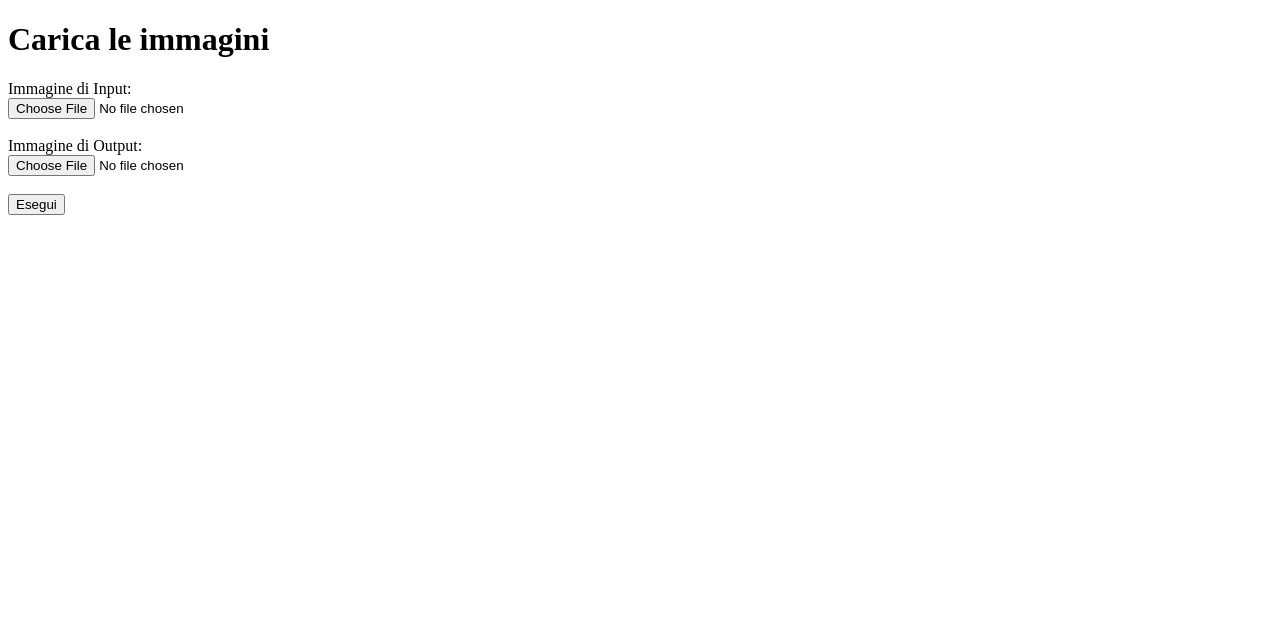
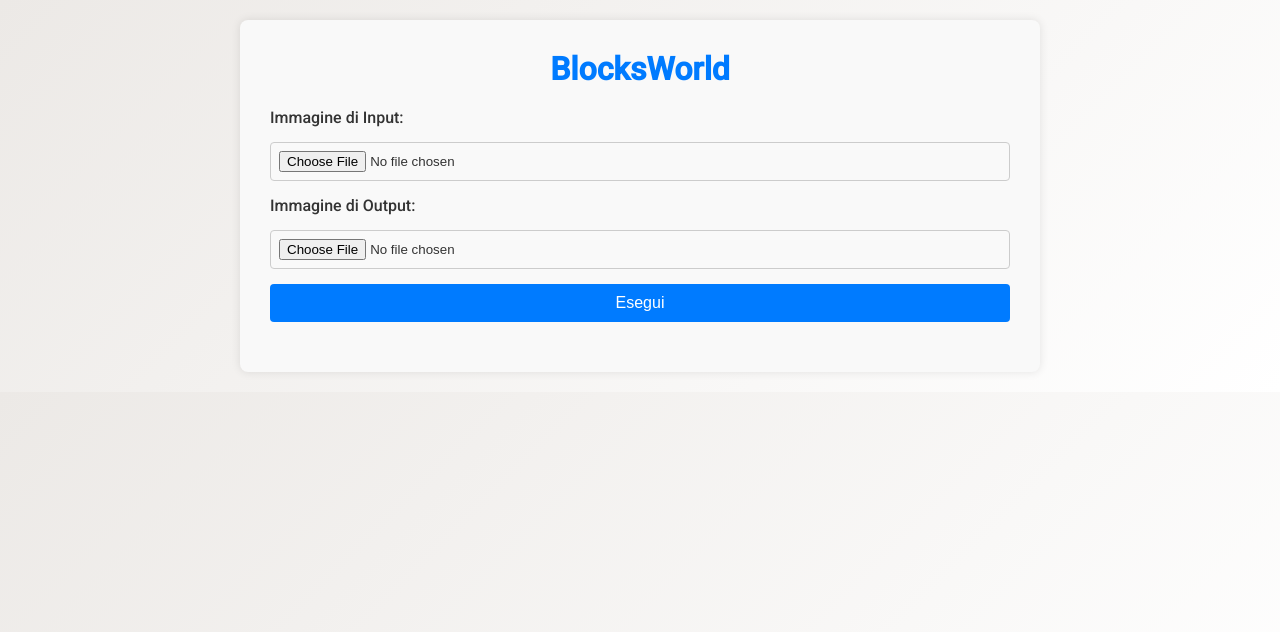
Before and after one commit to Phlaveeoh/BlocksWorld_2425, a Flask app: page / in a window 1280 px wide. Shown: the top 632 px of the page. Run offline with Flask 3, Linux system fonts and the light colour scheme; parts of the project's set-up code (start-up, migrations or seed data) failed here and were passed over; some libraries are stand-ins or nearby versions.

Commit message:
Migliorata la gestione dei Form tramite l'utilizzo dei WebSocket per non ricaricare la pagina. - Migliorata anche la parte frontend aggiungendo il log degli stati sempre grazie ai WS

```diff
--- a/app/main.py
+++ b/app/main.py
@@ -1,23 +1,31 @@
+import eventlet
+eventlet.monkey_patch()  # DEVE ESSERE la primissima istruzione, prima di qualsiasi altro import
+
+import os
 from flask import Flask, request, render_template, url_for
-import os
+from flask_socketio import SocketIO
 from keras.models import load_model
 import Riconoscimento as ric
 import Problema as problema
 import CreaGif
+import time
 
 app = Flask(__name__,
             static_folder=os.path.join(os.path.dirname(__file__), '../static'),
             template_folder=os.path.join(os.path.dirname(__file__), 'templates'))
 app.config['UPLOAD_FOLDER'] = 'uploads'
 app.config['STATIC_FOLDER'] = 'static/result'
+app.config['SERVER_NAME'] = 'localhost:5000'
+app.config['PREFERRED_URL_SCHEME'] = 'http'
 
-# Carica il modello una sola volta
+# Inizializza SocketIO
+socketio = SocketIO(app)
+
+# Carica il modello una sola volta (assicurati che il path sia corretto)
 modello = load_model("models\\modelloDenso.keras")
 
 @app.route("/", methods=["GET", "POST"])
 def index():
-    gif_url = None
-
     if request.method == "POST":
         input_file = request.files["input_img"]
         output_file = request.files["output_img"]
@@ -29,20 +37,49 @@ def index():
             input_file.save(input_path)
             output_file.save(output_path)
 
-            # Riconoscimento
-            matriceInput = ric.riconosci_immagine(input_path, modello)
-            matriceOutput = ric.riconosci_immagine(output_path, modello)
+            # Avvia il task in background per evitare di bloccare il thread della richiesta
+            socketio.start_background_task(process_images, input_path, output_path)
 
-            print("Matrice di input:", matriceInput)
-            print("Matrice di output:", matriceOutput)
+    # Renderizza la pagina iniziale: il client continuerà ad ascoltare gli eventi WS
+    return render_template("index.html")
 
-            # Risoluzione problema e creazione GIF
-            problemone = problema.BlocksWorldProblem(problema.Board(matriceInput), problema.Board(matriceOutput))
-            soluzione = problema.execute("Soluzione del problema", problema.aStar, problemone)
-            CreaGif.create(matriceInput, soluzione)
-            gif_url = url_for('static', filename='result/BlocksWorld_Solution.gif')
+def process_images(input_path, output_path):
+    # Invia aggiornamento: Inizia la soluzione
+    socketio.emit('status', {'msg': 'Cercando una soluzione...'})
+    socketio.sleep(0)
 
-    return render_template("index.html", gif_url=gif_url)
+    start_time = time.time()
 
-if __name__ == "__main__":
-    app.run(debug=True)
+    # Elaborazione delle immagini
+    matriceInput = ric.riconosci_immagine(input_path, modello)
+    matriceOutput = ric.riconosci_immagine(output_path, modello)
+
+    # Definisci e risolvi il problema
+    problemone = problema.BlocksWorldProblem(problema.Board(matriceInput), problema.Board(matriceOutput))
+    soluzione = problema.execute("Soluzione del problema", problema.aStar, problemone)
+
+    # Calcola il tempo impiegato
+    solution_time = time.time() - start_time
+    socketio.emit('status', {'msg': f'Soluzione trovata in {solution_time:.2f} secondi.'})
+    socketio.emit('status', {'msg': 'Generando la GIF con la soluzione...'})
+    socketio.sleep(0)
+
+    # Creazione della GIF
+    start_gif_time = time.time()
+    CreaGif.create(matriceInput, soluzione)
+
+    # Calcola il tempo per la generazione della GIF
+    gif_time = time.time() - start_gif_time
+    socketio.emit('status', {'msg': f'GIF generata in {gif_time:.2f} secondi.'})
+    socketio.sleep(0)
+
+    # Per chiamare url_for che necessita del contesto, crea un app context
+    with app.app_context():
+        gif_url = url_for('static', filename='result/BlocksWorld_Solution.gif', _external=True)
+
+    # Invia il messaggio finale con l'URL della GIF pronta
+    socketio.emit('gif_ready', {'url': gif_url})
+
+
+if __name__ == '__main__':
+    socketio.run(app, debug=True)
--- a/app/templates/index.html
+++ b/app/templates/index.html
@@ -3,22 +3,141 @@
 <head>
   <meta charset="UTF-8">
   <title>BlocksWorld</title>
+  <link href="https://fonts.googleapis.com/css2?family=Roboto:wght@300;400;500&display=swap" rel="stylesheet">
+  <script src="https://cdnjs.cloudflare.com/ajax/libs/socket.io/4.5.4/socket.io.min.js"></script>
+  <style>
+    * {
+      box-sizing: border-box;
+      margin: 0;
+      padding: 0;
+    }
+    body {
+      font-family: 'Roboto', sans-serif;
+      background: linear-gradient(135deg, #ece9e6, #ffffff);
+      color: #333;
+      padding: 20px;
+    }
+    .container {
+      max-width: 800px;
+      margin: 0 auto;
+      background: #f9f9f9;
+      border-radius: 8px;
+      box-shadow: 0 0 10px rgba(0,0,0,0.1);
+      padding: 30px;
+    }
+    h1 {
+      text-align: center;
+      margin-bottom: 20px;
+      color: #007bff;
+    }
+    form {
+      display: flex;
+      flex-direction: column;
+      gap: 15px;
+    }
+    label {
+      font-weight: 500;
+    }
+    input[type="file"] {
+      padding: 8px;
+      border: 1px solid #ccc;
+      border-radius: 4px;
+    }
+    input[type="submit"] {
+      background: #007bff;
+      color: #fff;
+      padding: 10px;
+      border: none;
+      border-radius: 4px;
+      font-size: 16px;
+      cursor: pointer;
+      transition: background 0.3s ease;
+    }
+    input[type="submit"]:hover {
+      background: #0056b3;
+    }
+    #status {
+      margin-top: 20px;
+      padding: 10px;
+      background: #e9ecef;
+      border-left: 4px solid #007bff;
+      border-radius: 4px;
+      font-size: 14px;
+      line-height: 1.5;
+      max-height: 150px;
+      overflow-y: auto;
+    }
+    #result {
+      margin-top: 20px;
+      text-align: center;
+    }
+    #result img {
+      max-width: 100%;
+      border: 2px solid #ccc;
+      border-radius: 4px;
+      box-shadow: 0 0 5px rgba(0,0,0,0.1);
+      margin-top: 10px;
+    }
+  </style>
 </head>
 <body>
-  <h1>Carica le immagini</h1>
-  <form method="POST" action="/" enctype="multipart/form-data">
-    <label>Immagine di Input:</label><br>
-    <input type="file" name="input_img" required><br><br>
+  <div class="container">
+    <h1>BlocksWorld</h1>
+    <form id="uploadForm" method="POST" action="/" enctype="multipart/form-data">
+      <label>Immagine di Input:</label>
+      <input type="file" name="input_img" required>
+      <label>Immagine di Output:</label>
+      <input type="file" name="output_img" required>
+      <input type="submit" value="Esegui">
+    </form>
 
-    <label>Immagine di Output:</label><br>
-    <input type="file" name="output_img" required><br><br>
+    <div id="status" style="display: none"></div>
+    <div id="result"></div>
+  </div>
 
-    <input type="submit" value="Esegui">
-  </form>
+  <script>
+    const socket = io();
 
-  {% if gif_url %}
-    <h2>Risultato</h2>
-    <img src="{{ gif_url }}" alt="GIF del risultato">
-  {% endif %}
+    let firstStatusMessage = true;
+    function addStatus(statusMessage) {
+      const statusElement = document.getElementById('status');
+      statusElement.style.display = "block";
+      const now = new Date();
+      const timeString = now.toLocaleTimeString();
+      statusElement.innerHTML += `${firstStatusMessage ? '' : '<br>'}[${timeString}] ${statusMessage}`;
+      statusElement.scrollTop = statusElement.scrollHeight;
+      firstStatusMessage = false;
+    }
+
+    // Listener dei messaggi di stato
+    socket.on('status', function(data) {
+      addStatus(data.msg);
+    });
+
+    // Visualizza la GIF quando è pronta
+    socket.on('gif_ready', function(data) {
+      addStatus("GIF generata e caricata sulla pagina.");
+      const resultDiv = document.getElementById('result');
+      resultDiv.innerHTML = '<h2>Risultato</h2><img src="' + data.url + '" alt="GIF del risultato">';
+    });
+
+    // Gestione del submit per non ricaricare la pagina
+    document.getElementById('uploadForm').addEventListener('submit', function(e) {
+      e.preventDefault();
+      document.getElementById('uploadForm').remove();
+      addStatus("Richiesta inviata al Server.")
+
+      const formData = new FormData(this);
+      fetch('/', {
+        method: 'POST',
+        body: formData
+      })
+      .then(response => response.text())
+      .then(html => {
+        console.log("Operazione completata.");
+      })
+      .catch(err => console.error(err));
+    });
+  </script>
 </body>
 </html>
```
Also changed, not shown: static/result/BlocksWorld_Solution.gif, uploads/input.jpg.
